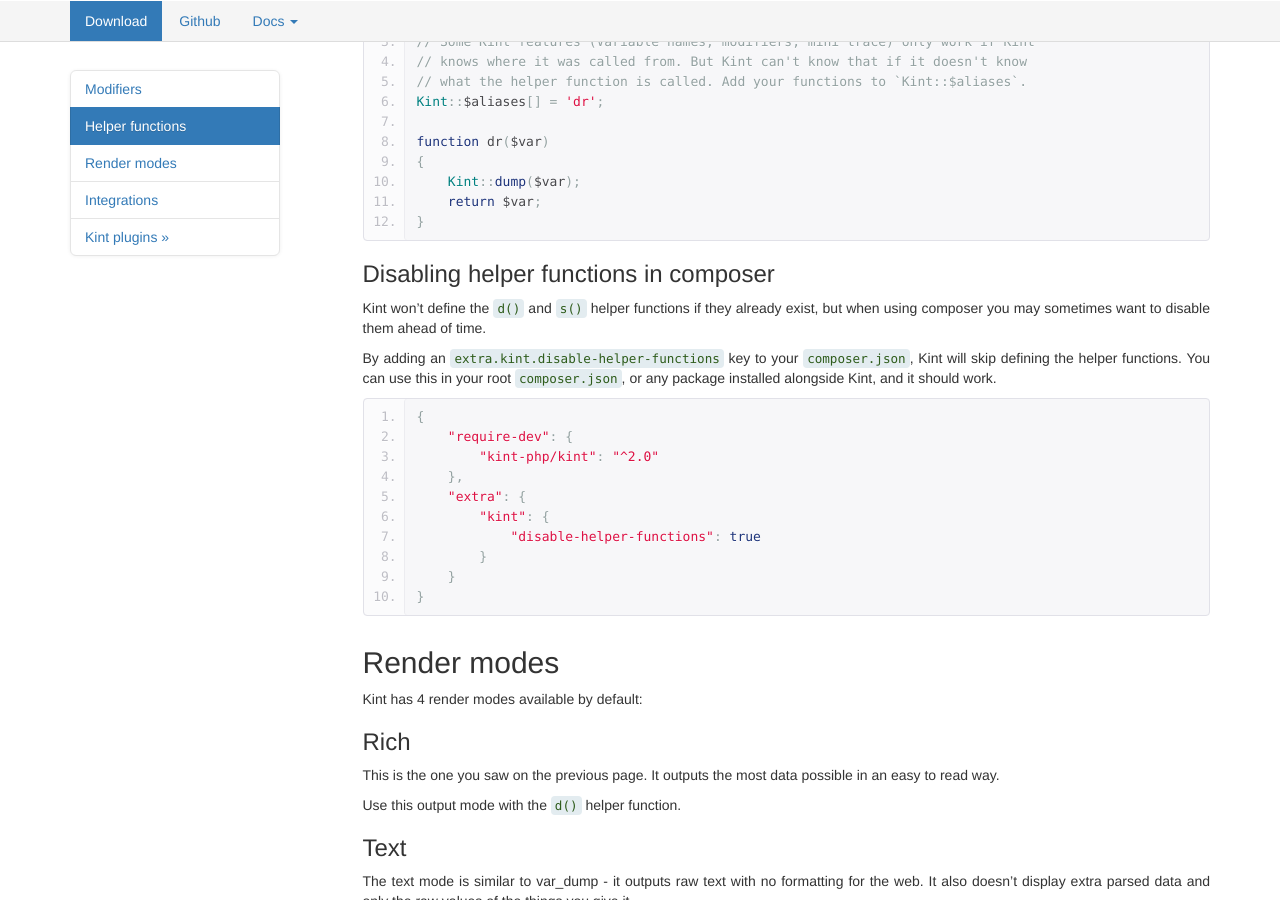
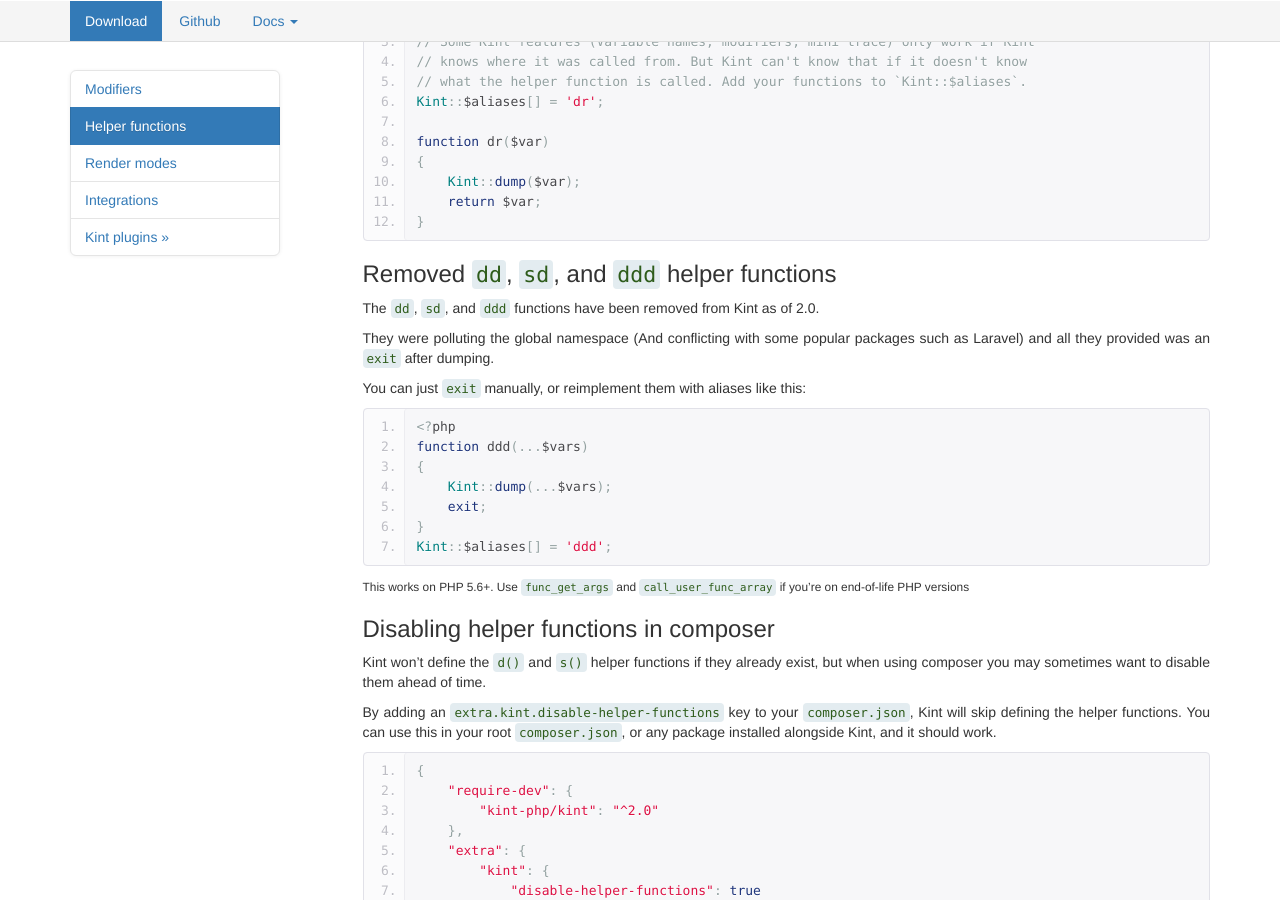
Before and after one commit to kint-php/kint, a Jekyll site: the page built from advanced.md, in a window 1280 px wide and 900 px high, scrolled down 898 px. Built offline with Jekyll 4.4.1, drawn with Linux system fonts in a browser that asks for light colours; nearby versions of some CDN libraries.

Commit message:
Documented removal of exitting functions

```diff
--- a/advanced.md
+++ b/advanced.md
@@ -57,6 +57,25 @@ function dr($var)
     return $var;
 }
 </pre>
+
+### Removed `dd`, `sd`, and `ddd` helper functions
+
+The `dd`, `sd`, and `ddd` functions have been removed from Kint as of 2.0.
+
+They were polluting the global namespace (And conflicting with some popular packages such as Laravel) and all they provided was an `exit` after dumping.
+
+You can just `exit` manually, or reimplement them with aliases like this:
+
+<pre class="prettyprint linenums"><?php
+function ddd(...$vars)
+{
+    Kint::dump(...$vars);
+    exit;
+}
+Kint::$aliases[] = 'ddd';
+</pre>
+
+<small>This works on PHP 5.6+. Use `func_get_args` and `call_user_func_array` if you're on end-of-life PHP versions</small>
 
 ### Disabling helper functions in composer
 
```
